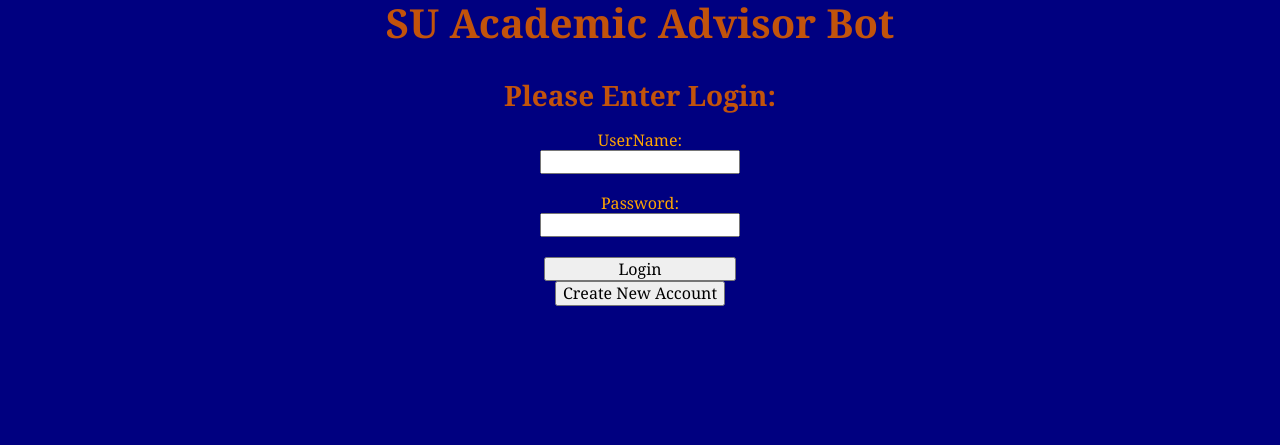
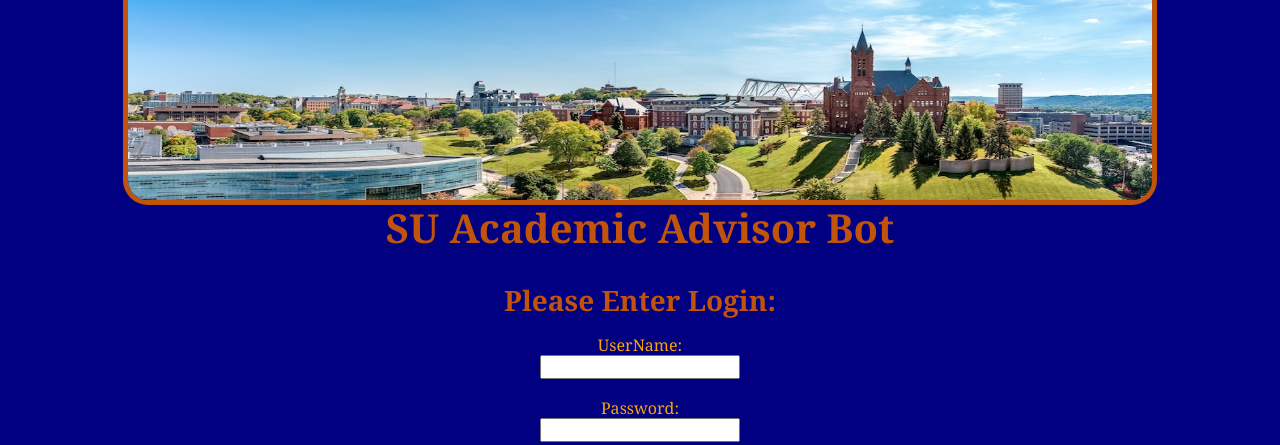
Before and after one commit to mayzerrz76/AcademicAdvisorChatbot, a Flask app: page / in a window 1280 px wide. Shown: the top 445 px of the page. Run offline with Flask 2, Linux system fonts and the light colour scheme.

Commit message:
added image to homepage

```diff
--- a/static/style.css
+++ b/static/style.css
@@ -30,6 +30,21 @@ h3 {
     margin-top:20px;
     width: 15%;
 }
+
+#headerPic{
+  display: block;
+  margin-left: auto;
+  margin-right: auto;
+  width: 80%;
+  max-height: 200px;
+  border-left: 5px solid #C2530B;
+  border-right: 5px solid #C2530B;
+  border-bottom: 5px solid #C2530B;
+  border-bottom-left-radius: 25px;
+  border-bottom-right-radius: 25px;
+
+}
+
 p {
     color: white;
     font-size 10px;
--- a/templates/login.html
+++ b/templates/login.html
@@ -7,10 +7,10 @@
     <link rel="stylesheet" type = "text/css" href = "../static/style.css">
 
     <title>Login Page</title>
-    <link rel="shortcut icon" href="../images/favicon.ico">
+    <link rel="shortcut icon" href="../static/favicon.ico">
 </head>
 <body>
-
+<div><img id="headerPic" src="../static/suCampus.jpeg" alt="Flowers in Chania"></div>
 <h1>SU Academic Advisor Bot </h1>
 
 <h2> Please Enter Login: </h2>
```
Also changed, not shown: static/favicon.ico (renamed from images/favicon.ico), static/suCampus.jpeg (added).
